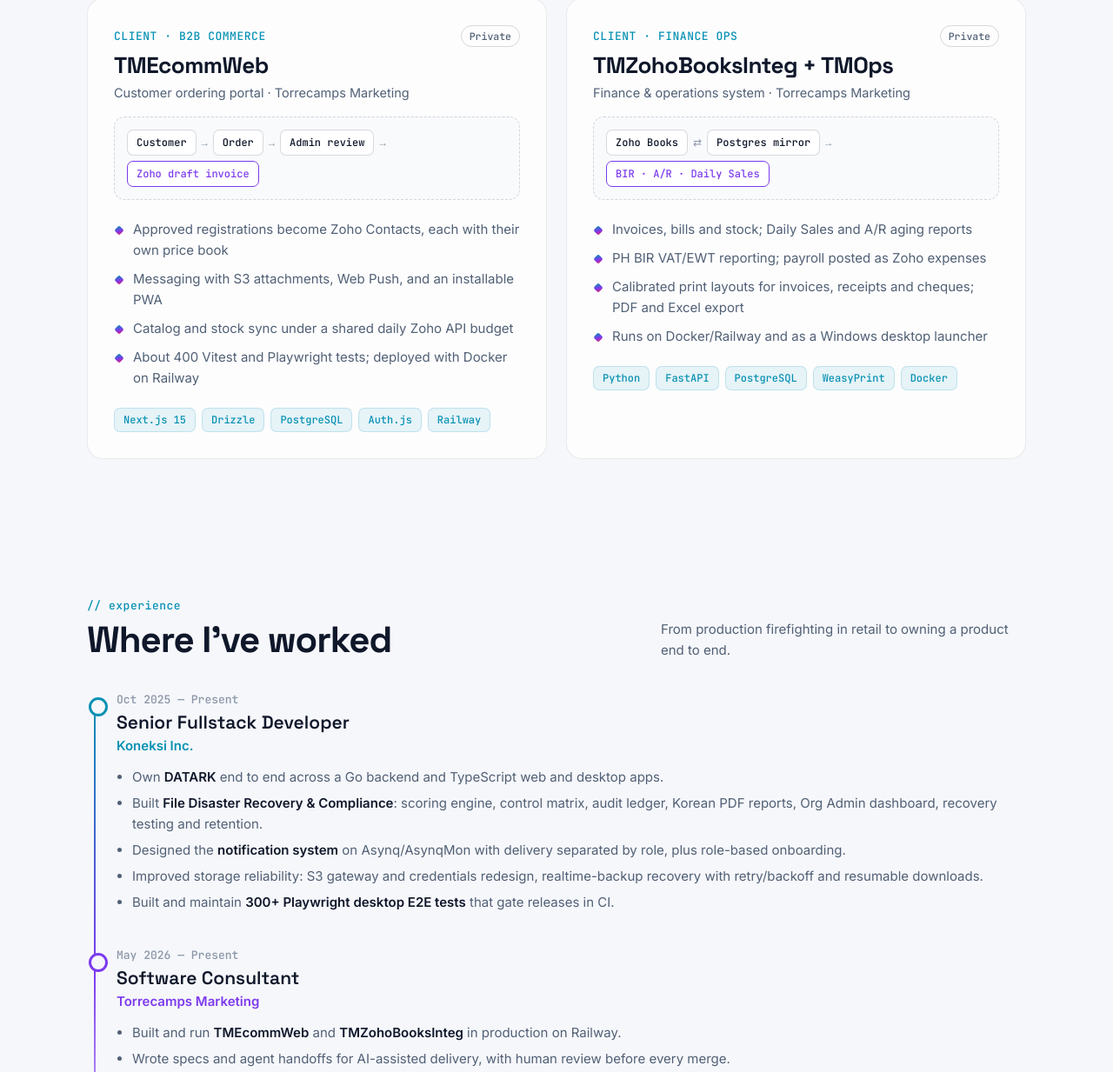
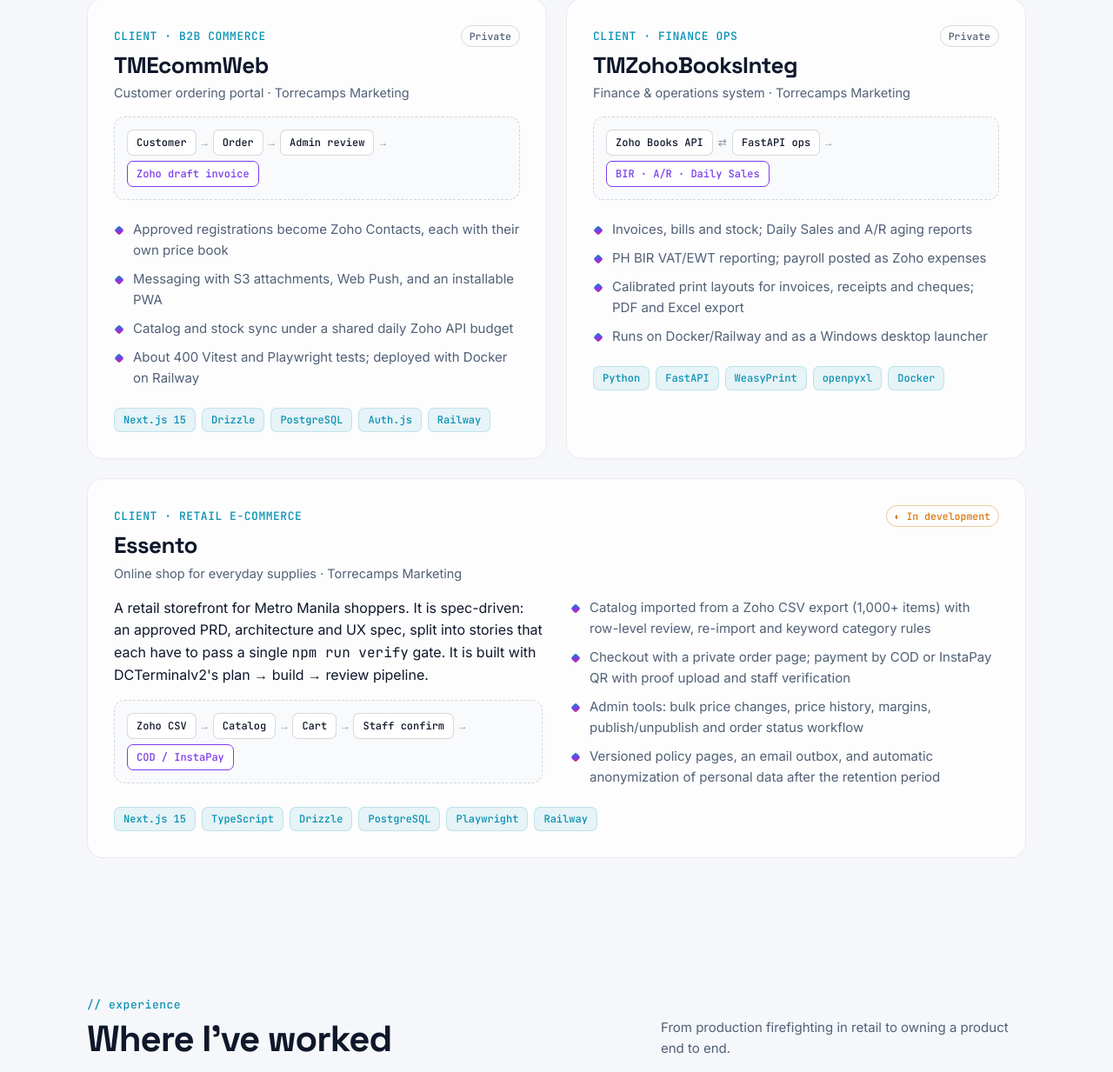
Before and after one commit to jtfrancisco0121/jtfrancisco0121.github.io, a plain HTML site: page index.html in a window 1280 px wide. Shown: the part 1640-2873 px from the top of the page at 87% size. Drawn offline with Linux system fonts and the light colour scheme.

Commit message:
Drop TMOps, add Essento (in development)
Co-Authored-By: Claude Opus 5.5 <noreply@anthropic.com>
Claude-Session: https://claude.ai/code/session_01DKJKfqsbpNT3gtUcXrA5Nu

```diff
--- a/index.html
+++ b/index.html
@@ -130,6 +130,9 @@ h2{font:700 clamp(30px,4vw,42px)/1.1 "Space Grotesk",sans-serif;letter-spacing:-
 .link-arrow{display:inline-flex;align-items:center;gap:6px;margin-top:22px;font-weight:600;font-size:14.5px;color:var(--cyan);transition:gap .2s}
 .link-arrow:hover{gap:10px}
 .grid2{display:grid;grid-template-columns:1fr 1fr;gap:22px}
+.card.wide{grid-column:1/-1}
+.wide-body{display:grid;grid-template-columns:1fr 1fr;gap:32px;align-items:start}
+.badge.dev{color:var(--amber);border-color:color-mix(in srgb,var(--amber) 40%,transparent)}
 
 .flow{display:flex;align-items:center;flex-wrap:wrap;gap:6px;padding:14px;margin:0 0 22px;border-radius:12px;background:color-mix(in srgb,var(--bg) 60%,transparent);border:1px dashed var(--border-strong);font:500 12px "JetBrains Mono",monospace}
 .flow .n{padding:6px 10px;border-radius:7px;background:var(--surface-solid);border:1px solid var(--border-strong);color:var(--text)}
@@ -174,7 +177,7 @@ html:not(.js) .term-body .l{opacity:1}
 @media (max-width:900px){
   .hero{grid-template-columns:1fr;padding:64px 0 48px}
   .term{transform:none}
-  .feature,.grid2{grid-template-columns:1fr}
+  .feature,.grid2,.wide-body{grid-template-columns:1fr}
   .stats{grid-template-columns:repeat(2,1fr)}
   .skills{grid-template-columns:1fr 1fr}
   .sec-head{flex-direction:column;align-items:flex-start}
@@ -309,16 +312,35 @@ html:not(.js) .term-body .l{opacity:1}
       <article class="card reveal">
         <span class="spot"></span>
         <div class="card-top"><span class="kicker">CLIENT · FINANCE OPS</span><span class="badge">Private</span></div>
-        <h3>TMZohoBooksInteg + TMOps</h3>
+        <h3>TMZohoBooksInteg</h3>
         <div class="sub">Finance &amp; operations system · Torrecamps Marketing</div>
-        <div class="flow"><span class="n">Zoho Books</span><span class="ar">⇄</span><span class="n">Postgres mirror</span><span class="ar">→</span><span class="n hl">BIR · A/R · Daily Sales</span></div>
+        <div class="flow"><span class="n">Zoho Books API</span><span class="ar">⇄</span><span class="n">FastAPI ops</span><span class="ar">→</span><span class="n hl">BIR · A/R · Daily Sales</span></div>
         <ul>
           <li>Invoices, bills and stock; Daily Sales and A/R aging reports</li>
           <li>PH BIR VAT/EWT reporting; payroll posted as Zoho expenses</li>
           <li>Calibrated print layouts for invoices, receipts and cheques; PDF and Excel export</li>
           <li>Runs on Docker/Railway and as a Windows desktop launcher</li>
         </ul>
-        <div class="chips"><span class="chip">Python</span><span class="chip">FastAPI</span><span class="chip">PostgreSQL</span><span class="chip">WeasyPrint</span><span class="chip">Docker</span></div>
+        <div class="chips"><span class="chip">Python</span><span class="chip">FastAPI</span><span class="chip">WeasyPrint</span><span class="chip">openpyxl</span><span class="chip">Docker</span></div>
+      </article>
+      <article class="card wide reveal">
+        <span class="spot"></span>
+        <div class="card-top"><span class="kicker">CLIENT · RETAIL E-COMMERCE</span><span class="badge dev">◐ In development</span></div>
+        <h3>Essento</h3>
+        <div class="sub">Online shop for everyday supplies · Torrecamps Marketing</div>
+        <div class="wide-body">
+          <div>
+            <p>A retail storefront for Metro Manila shoppers. It is spec-driven: an approved PRD, architecture and UX spec, split into stories that each have to pass a single <span class="mono">npm run verify</span> gate. It is built with DCTerminalv2's plan → build → review pipeline.</p>
+            <div class="flow"><span class="n">Zoho CSV</span><span class="ar">→</span><span class="n">Catalog</span><span class="ar">→</span><span class="n">Cart</span><span class="ar">→</span><span class="n">Staff confirm</span><span class="ar">→</span><span class="n hl">COD / InstaPay</span></div>
+          </div>
+          <ul>
+            <li>Catalog imported from a Zoho CSV export (1,000+ items) with row-level review, re-import and keyword category rules</li>
+            <li>Checkout with a private order page; payment by COD or InstaPay QR with proof upload and staff verification</li>
+            <li>Admin tools: bulk price changes, price history, margins, publish/unpublish and order status workflow</li>
+            <li>Versioned policy pages, an email outbox, and automatic anonymization of personal data after the retention period</li>
+          </ul>
+        </div>
+        <div class="chips"><span class="chip">Next.js 15</span><span class="chip">TypeScript</span><span class="chip">Drizzle</span><span class="chip">PostgreSQL</span><span class="chip">Playwright</span><span class="chip">Railway</span></div>
       </article>
     </div>
   </section>
@@ -346,7 +368,7 @@ html:not(.js) .term-body .l{opacity:1}
         <h3>Software Consultant</h3>
         <div class="co">Torrecamps Marketing</div>
         <ul>
-          <li>Built and run <strong>TMEcommWeb</strong> and <strong>TMZohoBooksInteg</strong> in production on Railway.</li>
+          <li>Built and run <strong>TMEcommWeb</strong> and <strong>TMZohoBooksInteg</strong> in production on Railway; building <strong>Essento</strong>, a retail shop.</li>
           <li>Wrote specs and agent handoffs for AI-assisted delivery, with human review before every merge.</li>
         </ul>
       </div>
```
Also changed, not shown: 1 other file.
